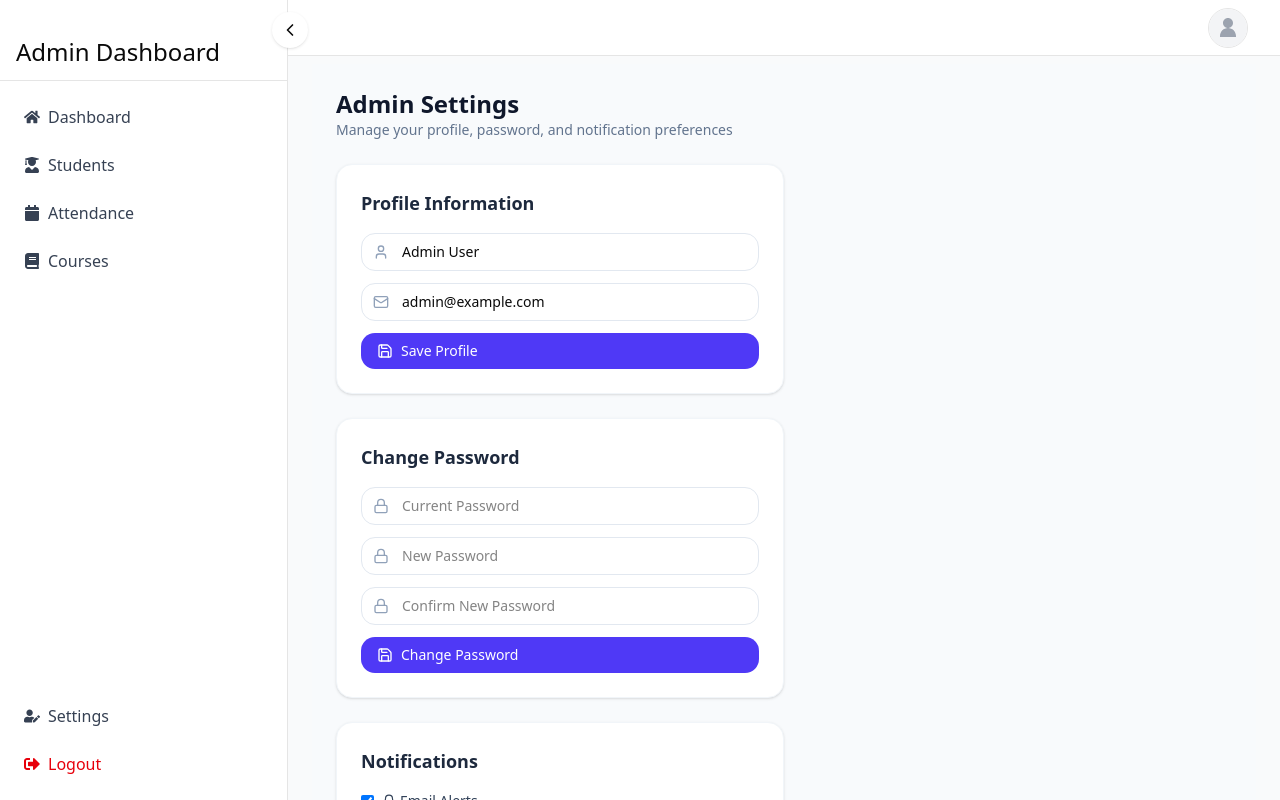
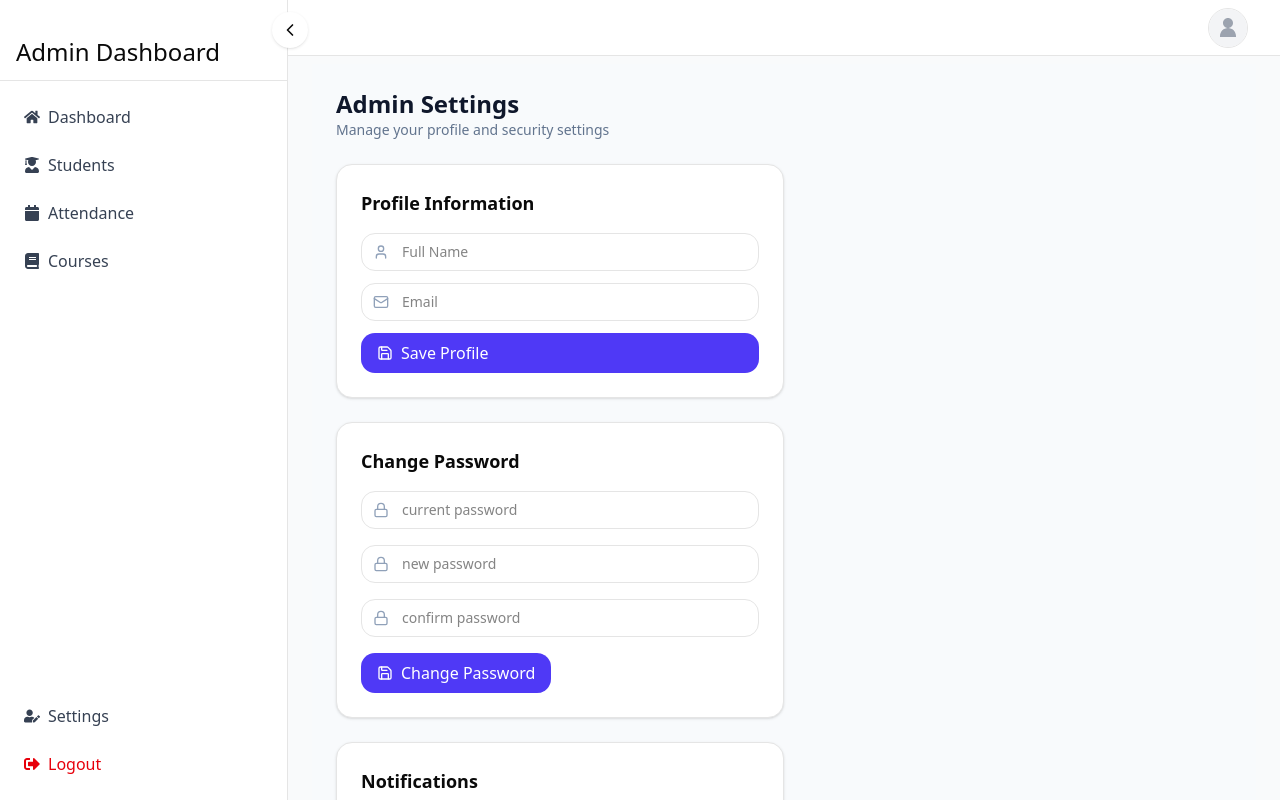
Before and after one commit to Naturalbash/student-attendance, a React (Vite) app: page /admin/settings in a window 1280 px wide. Built offline with nearby package versions, Linux system fonts and the light colour scheme.

Commit message:
feat: enhance admin settings page with profile loading, saving functionality, and toast notifications

```diff
--- a/src/components/common/settings-page.jsx
+++ b/src/components/common/settings-page.jsx
@@ -1,10 +1,14 @@
-import { useState } from "react";
+import { useEffect, useState } from "react";
 import { Save, Lock, Mail, User, Bell } from "lucide-react";
+import supabase from "../../utils/supabase";
+import toast from "react-hot-toast";
 
 const AdminSettingsPage = () => {
+  const [userId, setUserId] = useState(null);
+
   const [profile, setProfile] = useState({
-    name: "Admin User",
-    email: "admin@example.com",
+    name: "",
+    email: "",
   });
 
   const [password, setPassword] = useState({
@@ -21,25 +25,117 @@ const AdminSettingsPage = () => {
   const [savingProfile, setSavingProfile] = useState(false);
   const [savingPassword, setSavingPassword] = useState(false);
 
-  const handleProfileSave = () => {
-    setSavingProfile(true);
-    setTimeout(() => {
-      setSavingProfile(false);
-      alert("Profile updated successfully!");
-    }, 1000);
+  /* ==========================
+     LOAD PROFILE
+  ========================== */
+  useEffect(() => {
+    const loadProfile = async () => {
+      const {
+        data: { user },
+      } = await supabase.auth.getUser();
+
+      if (!user) return;
+
+      setUserId(user.id);
+
+      const { data, error } = await supabase
+        .from("profiles")
+        .select("full_name, email")
+        .eq("id", user.id)
+        .single();
+
+      if (error) {
+        toast.error("Failed to load profile");
+        return;
+      }
+
+      setProfile({
+        name: data.full_name || "",
+        email: data.email || user.email,
+      });
     };
 
-  const handlePasswordSave = () => {
-    if (password.new !== password.confirm) {
-      alert("New password and confirm password do not match!");
+    loadProfile();
+  }, []);
+
+  /* ==========================
+     SAVE PROFILE
+  ========================== */
+  const handleProfileSave = async () => {
+    if (!profile.name.trim()) {
+      toast.error("Full name is required");
       return;
     }
+
+    setSavingProfile(true);
+    const toastId = toast.loading("Saving profile...");
+
+    /* Update profile table */
+    const { error: profileError } = await supabase
+      .from("profiles")
+      .update({
+        full_name: profile.name,
+        email: profile.email,
+      })
+      .eq("id", userId);
+
+    /* Update auth email if changed */
+    const { error: authError } =
+      profile.email &&
+      (await supabase.auth.updateUser({
+        email: profile.email,
+      }));
+
+    if (profileError || authError) {
+      toast.error(profileError?.message || authError?.message, { id: toastId });
+    } else {
+      toast.success("Profile updated successfully", {
+        id: toastId,
+      });
+    }
+
+    setSavingProfile(false);
+  };
+
+  /* ==========================
+     CHANGE PASSWORD
+  ========================== */
+  const handlePasswordSave = async () => {
+    if (password.new.length < 6) {
+      toast.error("Password must be at least 6 characters");
+      return;
+    }
+
+    if (password.new !== password.confirm) {
+      toast.error("Passwords do not match");
+      return;
+    }
+
     setSavingPassword(true);
-    setTimeout(() => {
+    const toastId = toast.loading("Updating password...");
+
+    const { error } = await supabase.auth.updateUser({
+      password: password.new,
+    });
+
+    if (error) {
+      toast.error(error.message, { id: toastId });
+    } else {
+      toast.success("Password updated successfully", {
+        id: toastId,
+      });
       setPassword({ current: "", new: "", confirm: "" });
+    }
+
     setSavingPassword(false);
-      alert("Password updated successfully!");
-    }, 1000);
+  };
+
+  /* ==========================
+     NOTIFICATIONS (LOCAL ONLY)
+  ========================== */
+  const handleNotificationChange = (updated) => {
+    setNotifications(updated);
+    toast.success("Notification settings saved");
   };
 
   return (
@@ -50,15 +146,13 @@ const AdminSettingsPage = () => {
           Admin Settings
         </h1>
         <p className="text-sm text-slate-500">
-          Manage your profile, password, and notification preferences
+          Manage your profile and security settings
         </p>
       </div>
 
-      {/* PROFILE SECTION */}
-      <div className="bg-white rounded-2xl border border-slate-100 shadow-sm p-6 space-y-4 max-w-md">
-        <h2 className="text-lg font-semibold text-slate-800">
-          Profile Information
-        </h2>
+      {/* PROFILE */}
+      <div className="bg-white rounded-2xl border shadow-sm p-6 space-y-4 max-w-md">
+        <h2 className="text-lg font-semibold">Profile Information</h2>
 
         <div className="flex flex-col gap-3">
           <div className="relative">
@@ -67,11 +161,10 @@ const AdminSettingsPage = () => {
               className="absolute left-3 top-1/2 -translate-y-1/2 text-slate-400"
             />
             <input
-              type="text"
-              placeholder="Full Name"
               value={profile.name}
               onChange={(e) => setProfile({ ...profile, name: e.target.value })}
-              className="w-full rounded-xl border border-slate-200 px-10 py-2 text-sm focus:border-indigo-500 focus:ring-1 focus:ring-indigo-500 outline-none"
+              className="w-full rounded-xl border px-10 py-2 text-sm"
+              placeholder="Full Name"
             />
           </div>
 
@@ -81,131 +174,89 @@ const AdminSettingsPage = () => {
               className="absolute left-3 top-1/2 -translate-y-1/2 text-slate-400"
             />
             <input
-              type="email"
-              placeholder="Email Address"
               value={profile.email}
               onChange={(e) =>
                 setProfile({ ...profile, email: e.target.value })
               }
-              className="w-full rounded-xl border border-slate-200 px-10 py-2 text-sm focus:border-indigo-500 focus:ring-1 focus:ring-indigo-500 outline-none"
+              className="w-full rounded-xl border px-10 py-2 text-sm"
+              placeholder="Email"
             />
           </div>
 
           <button
             onClick={handleProfileSave}
             disabled={savingProfile}
-            className="flex items-center gap-2 rounded-xl bg-indigo-600 px-4 py-2 text-white text-sm font-medium hover:bg-indigo-700 active:scale-95 transition disabled:opacity-50"
+            className="flex items-center gap-2 rounded-xl bg-indigo-600 px-4 py-2 text-white disabled:opacity-50"
           >
-            <Save size={16} /> {savingProfile ? "Saving..." : "Save Profile"}
+            <Save size={16} />
+            {savingProfile ? "Saving..." : "Save Profile"}
           </button>
         </div>
       </div>
 
-      {/* PASSWORD SECTION */}
-      <div className="bg-white rounded-2xl border border-slate-100 shadow-sm p-6 space-y-4 max-w-md">
-        <h2 className="text-lg font-semibold text-slate-800">
-          Change Password
-        </h2>
+      {/* PASSWORD */}
+      <div className="bg-white rounded-2xl border shadow-sm p-6 space-y-4 max-w-md">
+        <h2 className="text-lg font-semibold">Change Password</h2>
 
-        <div className="flex flex-col gap-3">
-          <div className="relative">
+        {["current", "new", "confirm"].map((field) => (
+          <div key={field} className="relative">
             <Lock
               size={16}
               className="absolute left-3 top-1/2 -translate-y-1/2 text-slate-400"
             />
             <input
               type="password"
-              placeholder="Current Password"
-              value={password.current}
+              value={password[field]}
               onChange={(e) =>
-                setPassword({ ...password, current: e.target.value })
+                setPassword({ ...password, [field]: e.target.value })
               }
-              className="w-full rounded-xl border border-slate-200 px-10 py-2 text-sm focus:border-indigo-500 focus:ring-1 focus:ring-indigo-500 outline-none"
+              placeholder={`${field} password`}
+              className="w-full rounded-xl border px-10 py-2 text-sm"
             />
           </div>
-
-          <div className="relative">
-            <Lock
-              size={16}
-              className="absolute left-3 top-1/2 -translate-y-1/2 text-slate-400"
-            />
-            <input
-              type="password"
-              placeholder="New Password"
-              value={password.new}
-              onChange={(e) =>
-                setPassword({ ...password, new: e.target.value })
-              }
-              className="w-full rounded-xl border border-slate-200 px-10 py-2 text-sm focus:border-indigo-500 focus:ring-1 focus:ring-indigo-500 outline-none"
-            />
-          </div>
-
-          <div className="relative">
-            <Lock
-              size={16}
-              className="absolute left-3 top-1/2 -translate-y-1/2 text-slate-400"
-            />
-            <input
-              type="password"
-              placeholder="Confirm New Password"
-              value={password.confirm}
-              onChange={(e) =>
-                setPassword({ ...password, confirm: e.target.value })
-              }
-              className="w-full rounded-xl border border-slate-200 px-10 py-2 text-sm focus:border-indigo-500 focus:ring-1 focus:ring-indigo-500 outline-none"
-            />
-          </div>
+        ))}
 
         <button
           onClick={handlePasswordSave}
           disabled={savingPassword}
-            className="flex items-center gap-2 rounded-xl bg-indigo-600 px-4 py-2 text-white text-sm font-medium hover:bg-indigo-700 active:scale-95 transition disabled:opacity-50"
+          className="flex items-center gap-2 rounded-xl bg-indigo-600 px-4 py-2 text-white disabled:opacity-50"
         >
-            <Save size={16} />{" "}
+          <Save size={16} />
           {savingPassword ? "Saving..." : "Change Password"}
         </button>
       </div>
-      </div>
 
-      {/* NOTIFICATIONS SECTION */}
-      <div className="bg-white rounded-2xl border border-slate-100 shadow-sm p-6 space-y-4 max-w-md">
-        <h2 className="text-lg font-semibold text-slate-800">Notifications</h2>
+      {/* NOTIFICATIONS (UI ONLY) */}
+      <div className="bg-white rounded-2xl border shadow-sm p-6 space-y-4 max-w-md">
+        <h2 className="text-lg font-semibold">Notifications</h2>
 
-        <div className="flex flex-col gap-4">
-          <label className="inline-flex items-center gap-2 cursor-pointer">
+        <label className="flex items-center gap-2">
           <input
             type="checkbox"
             checked={notifications.emailAlerts}
             onChange={(e) =>
-                setNotifications({
+              handleNotificationChange({
                 ...notifications,
                 emailAlerts: e.target.checked,
               })
             }
-              className="rounded border-slate-300 text-indigo-600 focus:ring-indigo-500"
           />
-            <span className="text-sm text-slate-700 flex items-center gap-1">
           <Bell size={14} /> Email Alerts
-            </span>
         </label>
 
-          <label className="inline-flex items-center gap-2 cursor-pointer">
+        <label className="flex items-center gap-2">
           <input
             type="checkbox"
             checked={notifications.pushNotifications}
             onChange={(e) =>
-                setNotifications({
+              handleNotificationChange({
                 ...notifications,
                 pushNotifications: e.target.checked,
               })
             }
-              className="rounded border-slate-300 text-indigo-600 focus:ring-indigo-500"
           />
-            <span className="text-sm text-slate-700 flex items-center gap-1">
           <Bell size={14} /> Push Notifications
-            </span>
         </label>
-        </div>
       </div>
     </main>
   );
```
Lines whose indentation alone changed are shown as unchanged.
